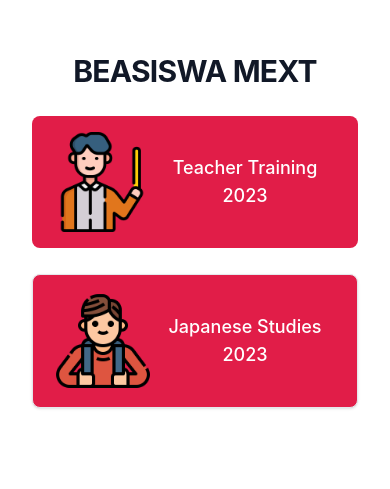
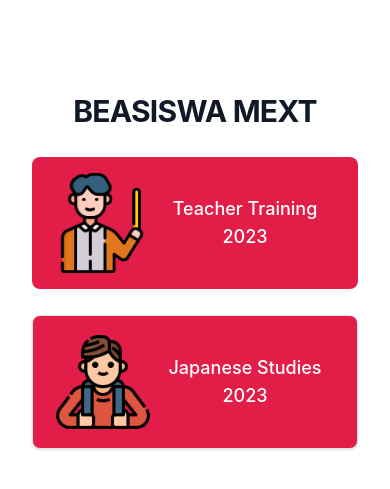
Before and after one commit to Reinhardjs/scholarship-registration-frontend, a React (Create React App) app: page / in a window 390 px wide. Shown: the part 127-616 px from the top of the page. Built offline with nearby package versions, Linux system fonts and the light colour scheme.

Commit message:
chore(mext-registration): refactor styling

```diff
--- a/src/pages/LandingPage.js
+++ b/src/pages/LandingPage.js
@@ -6,8 +6,8 @@
   return (
     <React.Fragment>
       <div className="flex h-screen">
-        <div className="mx-auto mt-[44%] w-full max-w-3xl sm:my-auto">
-          <div className="px-6 sm:-mt-12 md:px-0">
+        <div className="mx-auto my-auto w-full max-w-3xl sm:my-auto">
+          <div className="-mt-12 px-6 md:px-0">
             <div className="space-y-4 p-2 sm:p-4 md:space-y-6">
               <h1 className="text-center text-3xl font-bold leading-tight tracking-tight text-gray-900 dark:text-white sm:text-5xl">
                 BEASISWA MEXT
```
